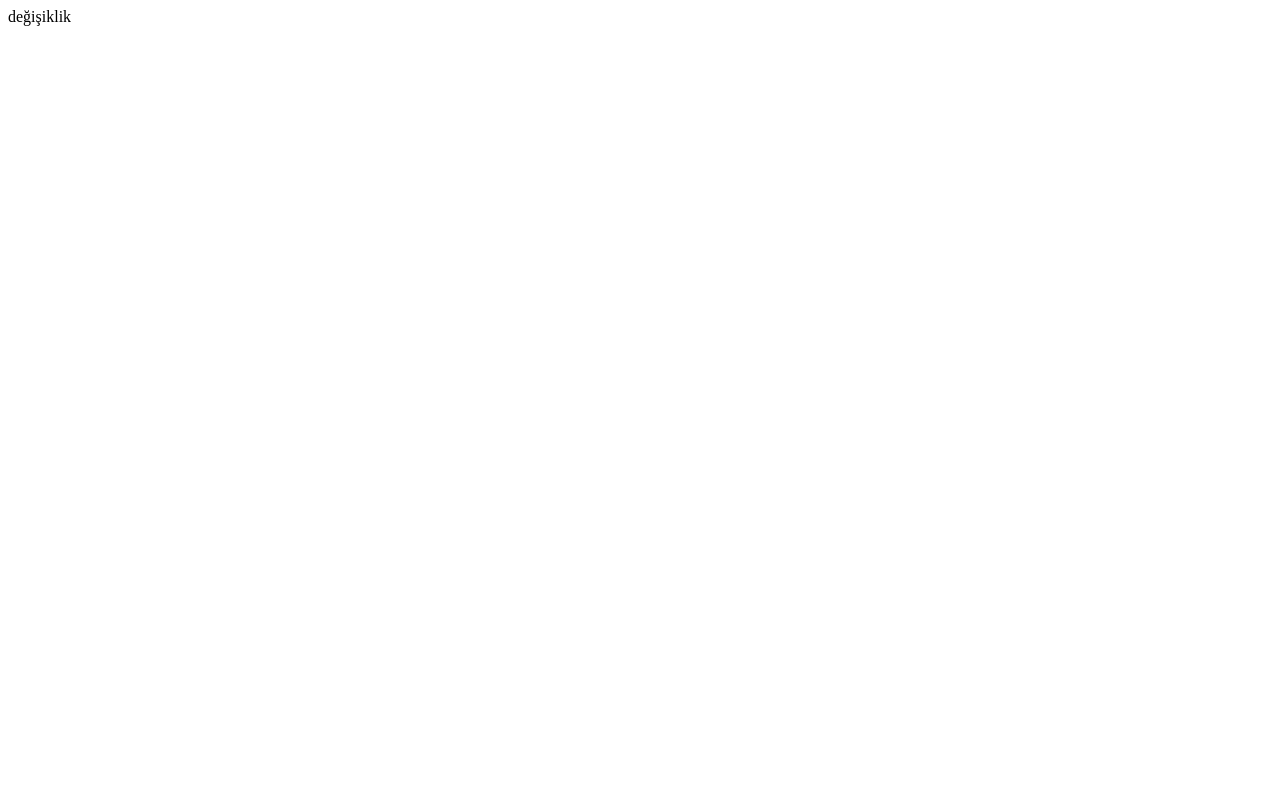
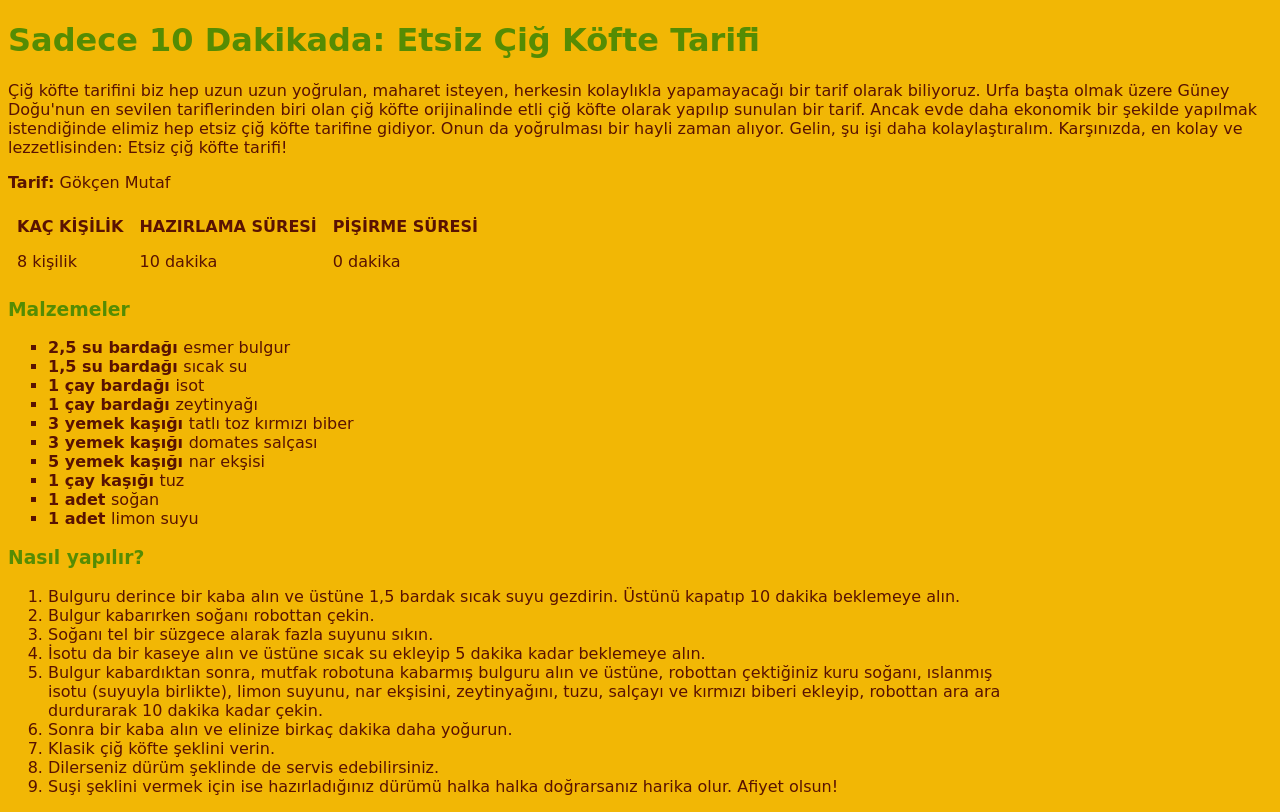
Before and after one commit to serafettingunes/htmlYemekOdev, a plain HTML site: page index.html in a window 1280 px wide. Drawn offline with Linux system fonts and the light colour scheme.

Commit message:
Son Değişiklik onaylandı!

```diff
--- a/index.html
+++ b/index.html
@@ -1 +1,105 @@
-değişiklik
+<!DOCTYPE html>
+<html lang="tr">
+<head>
+    <meta charset="UTF-8">
+    <meta name="viewport" content="width=device-width, initial-scale=1.0">
+    <title>10 Dakikada Çiğ Köfte'nin Tarifi</title>
+
+</head>
+<body style="font-family:cursive; color: #591202; "bgcolor="#F2B705">
+    <header >
+        <h1 style="color: #558C03;" >Sadece 10 Dakikada: Etsiz Çiğ Köfte Tarifi</h1>
+        <p>Çiğ köfte tarifini biz hep uzun uzun yoğrulan, maharet isteyen, herkesin kolaylıkla yapamayacağı
+            bir tarif olarak biliyoruz. Urfa başta olmak üzere Güney Doğu'nun en sevilen tariflerinden
+            biri olan çiğ köfte orijinalinde etli çiğ köfte olarak yapılıp sunulan bir tarif. Ancak evde daha
+            ekonomik bir şekilde yapılmak istendiğinde elimiz hep etsiz çiğ köfte tarifine gidiyor. Onun da yoğrulması
+            bir hayli zaman alıyor. Gelin, şu işi daha kolaylaştıralım. Karşınızda, en kolay ve lezzetlisinden: Etsiz
+             çiğ köfte tarifi!</p>
+
+             <p>
+                <b>Tarif:</b> Gökçen Mutaf
+             </p>
+    </header>
+    <nav></nav>
+    <section>
+        <article>
+            <!-- cellspacing="5"
+            cellpadding="10"  -->
+
+            <!-- table>tr>th*3^tr>td*3 -->
+            <table cellpadding="7"  >
+                <tr>
+                    <th>KAÇ KİŞİLİK</th>
+                    <th>HAZIRLAMA SÜRESİ</th>
+                    <th>PİŞİRME SÜRESİ </th>
+                </tr>
+                <tr>
+                    <td>8 kişilik</td>
+                    <td>10 dakika</td>
+                    <td>0 dakika </td>
+                </tr>
+            </table>
+
+        </article>
+        <article>
+            <h3 style="color: #558C03;">Malzemeler</h3>
+            <p>
+                <ul type="square">
+                    <li><b>2,5
+                        su bardağı
+                       </b> esmer bulgur</li>
+                    <li><b>1,5
+                        su bardağı
+                        </b>sıcak su</li>
+                    <li><b>1
+                        çay bardağı
+                       </b> isot</li>
+                    <li><b>1
+                        çay bardağı
+                        </b>zeytinyağı</li>
+                    <li><b>3
+                        yemek kaşığı
+                        </b>tatlı toz kırmızı biber</li>
+                    <li><b>3
+                        yemek kaşığı
+                       </b> domates salçası</li>
+                    <li><b>5
+                        yemek kaşığı
+                        </b>nar ekşisi</li>
+                    <li><b>1
+                        çay kaşığı
+                        </b>tuz</li>
+                    <li><b>1
+                        adet
+                        </b>soğan</li>
+                    <li><b>1
+                        adet
+                        </b>limon suyu</li>
+                </ul>
+            </p>
+        </article>
+        <article>
+            <h3 style="color: #558C03;">Nasıl yapılır?</h3>
+            <p>
+                <ol>
+                    <li>Bulguru derince bir kaba alın ve üstüne 1,5 bardak sıcak suyu gezdirin. Üstünü kapatıp 10 dakika beklemeye alın.</li>
+                    <li>Bulgur kabarırken soğanı robottan çekin.</li>
+                    <li>Soğanı tel bir süzgece alarak fazla suyunu sıkın.</li>
+                    <li>İsotu da bir kaseye alın ve üstüne sıcak su ekleyip 5 dakika kadar beklemeye alın.</li>
+                    <li>Bulgur kabardıktan sonra, mutfak robotuna kabarmış bulguru alın ve üstüne,
+                         robottan çektiğiniz kuru soğanı, ıslanmış <br>isotu (suyuyla birlikte), limon suyunu,
+                          nar ekşisini, zeytinyağını, tuzu, salçayı ve kırmızı biberi ekleyip, robottan ara ara <br>durdurarak
+                           10 dakika kadar çekin.</li>
+                    <li>Sonra bir kaba alın ve elinize birkaç dakika daha yoğurun.</li>
+                    <li>Klasik çiğ köfte şeklini verin.</li>
+                    <li>Dilerseniz dürüm şeklinde de servis edebilirsiniz.</li>
+                    <li>Suşi şeklini vermek için ise hazırladığınız dürümü halka halka doğrarsanız harika olur. Afiyet olsun!</li>
+                </ol>
+            </p>
+        </article>
+
+    </section>
+    <footer></footer>
+
+</body>
+</html>
```
